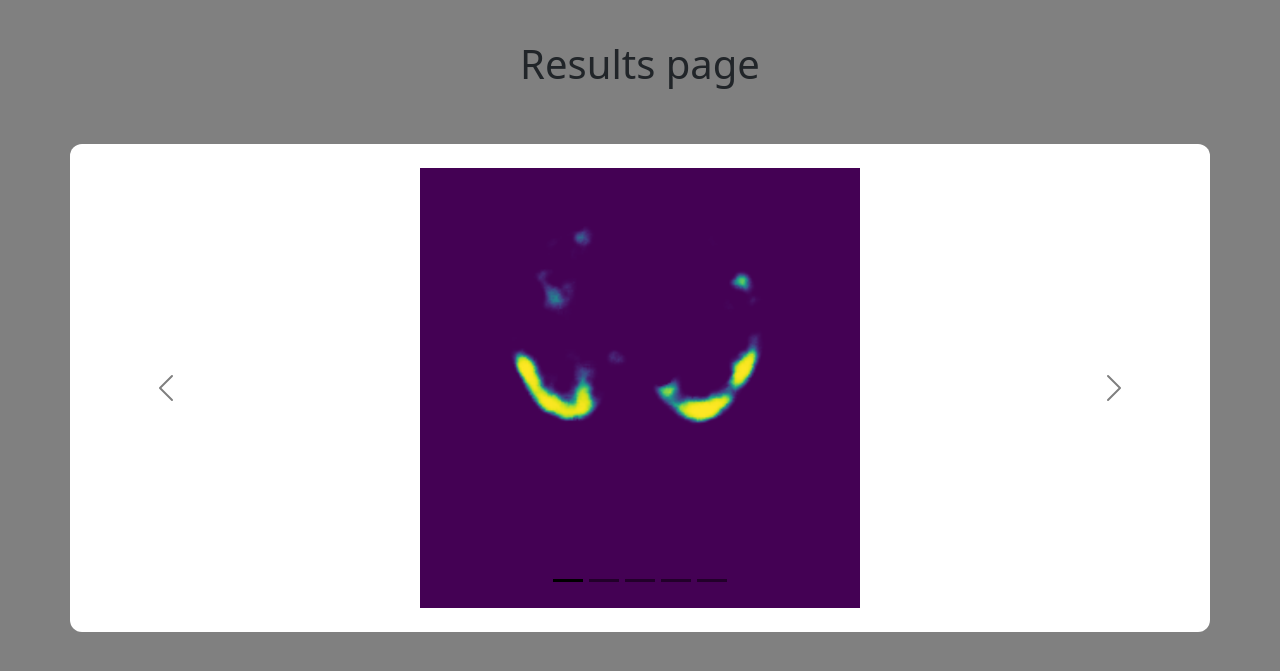
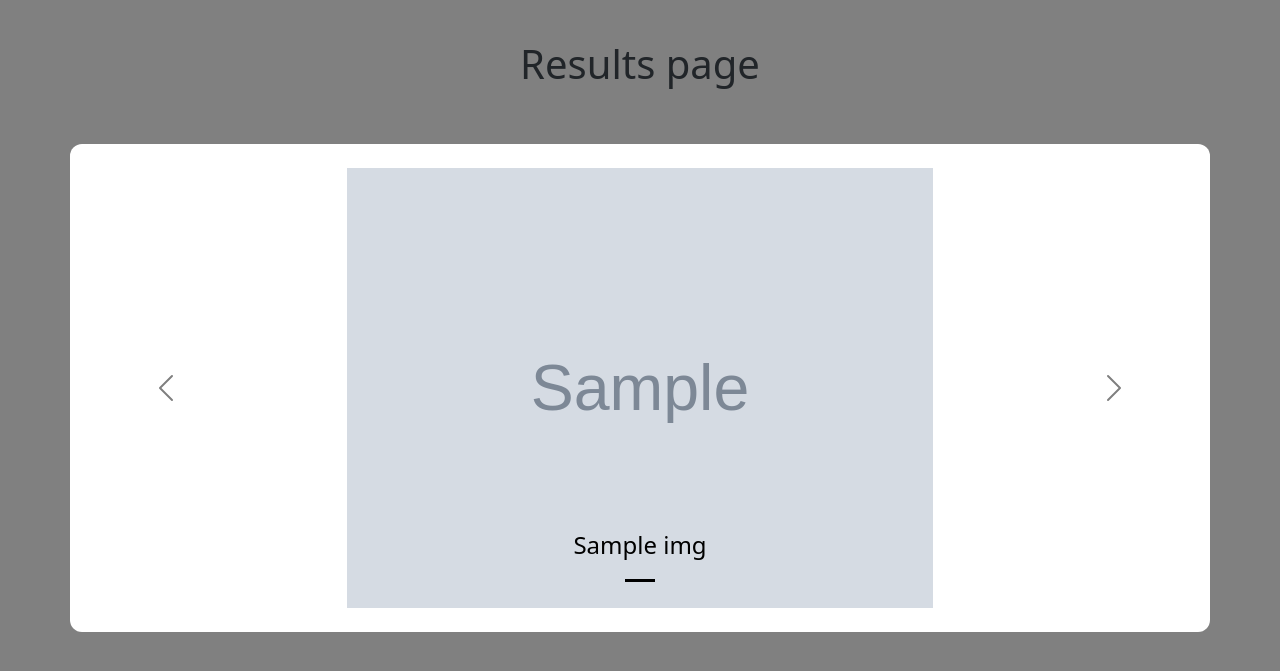
Before and after one commit to sarangtamrakar/LungsCTScan, a Flask app: template templates/results.html in a window 1280 px wide. Shown: the top 671 px of the page. Run offline with Flask 2, Linux system fonts and the light colour scheme; the template is opened without the code that fills it: most values are stand-ins (such as "Sample title", 1, 10 or a date in 2020); grey boxes marked "Sample" are stand-in pictures.

Commit message:
jinjs template stuff for results.html

```diff
--- a/templates/results.html
+++ b/templates/results.html
@@ -17,30 +17,22 @@
             <div class="row">
                 <div class="col Mask">
                         <div id="carouselExampleIndicators" class="carousel carousel-dark slide" data-bs-ride="carousel">
+                          {% for img in images %}
                             <div class="carousel-indicators">
-                              <button type="button" data-bs-target="#carouselExampleIndicators" data-bs-slide-to="0" class="active" aria-current="true" aria-label="Slide 1"></button>
-                              <button type="button" data-bs-target="#carouselExampleIndicators" data-bs-slide-to="1" aria-label="Slide 2"></button>
-                              <button type="button" data-bs-target="#carouselExampleIndicators" data-bs-slide-to="2" aria-label="Slide 3"></button>
-                              <button type="button" data-bs-target="#carouselExampleIndicators" data-bs-slide-to="3" aria-label="Slide 4"></button>
-                              <button type="button" data-bs-target="#carouselExampleIndicators" data-bs-slide-to="4" aria-label="Slide 5"></button>
+                              <button type="button" data-bs-target="#carouselExampleIndicators" data-bs-slide-to="{{img}}" class="active" aria-current="true" aria-label="{{img.name()}}"></button>
                             </div>
+                          {% endfor %}
+
+                          {% for img in images %}
                             <div class="carousel-inner">
                               <div class="carousel-item active">
-                                <img src="../static/Records/148.png" class="d-block resultImage mx-auto" alt="...">
-                              </div>
-                              <div class="carousel-item">
-                                <img src="../static/Records/149.png" class="d-block resultImage mx-auto" alt="...">
-                              </div>
-                              <div class="carousel-item">
-                                <img src="../static/Records/150.png" class="d-block resultImage mx-auto" alt="...">
-                              </div>
-                              <div class="carousel-item">
-                                <img src="../static/Records/151.png" class="d-block resultImage mx-auto" alt="...">
-                              </div>
-                              <div class="carousel-item">
-                                <img src="../static/Records/152.png" class="d-block resultImage mx-auto" alt="...">
+                                <img src={{img.src()}} alt="{{img.name()}}")}} class="d-block resultImage mx-auto" alt="...">
+                                <div class="carousel-caption d-none d-md-block">
+                                  <h4>{{img.name()}}</h4>
+                                </div>
                               </div>
                             </div>
+                          {% endfor %}
                             <button class="carousel-control-prev" type="button" data-bs-target="#carouselExampleIndicators" data-bs-slide="prev">
                               <span class="carousel-control-prev-icon" aria-hidden="true"></span>
                               <span class="visually-hidden">Previous</span>
```
